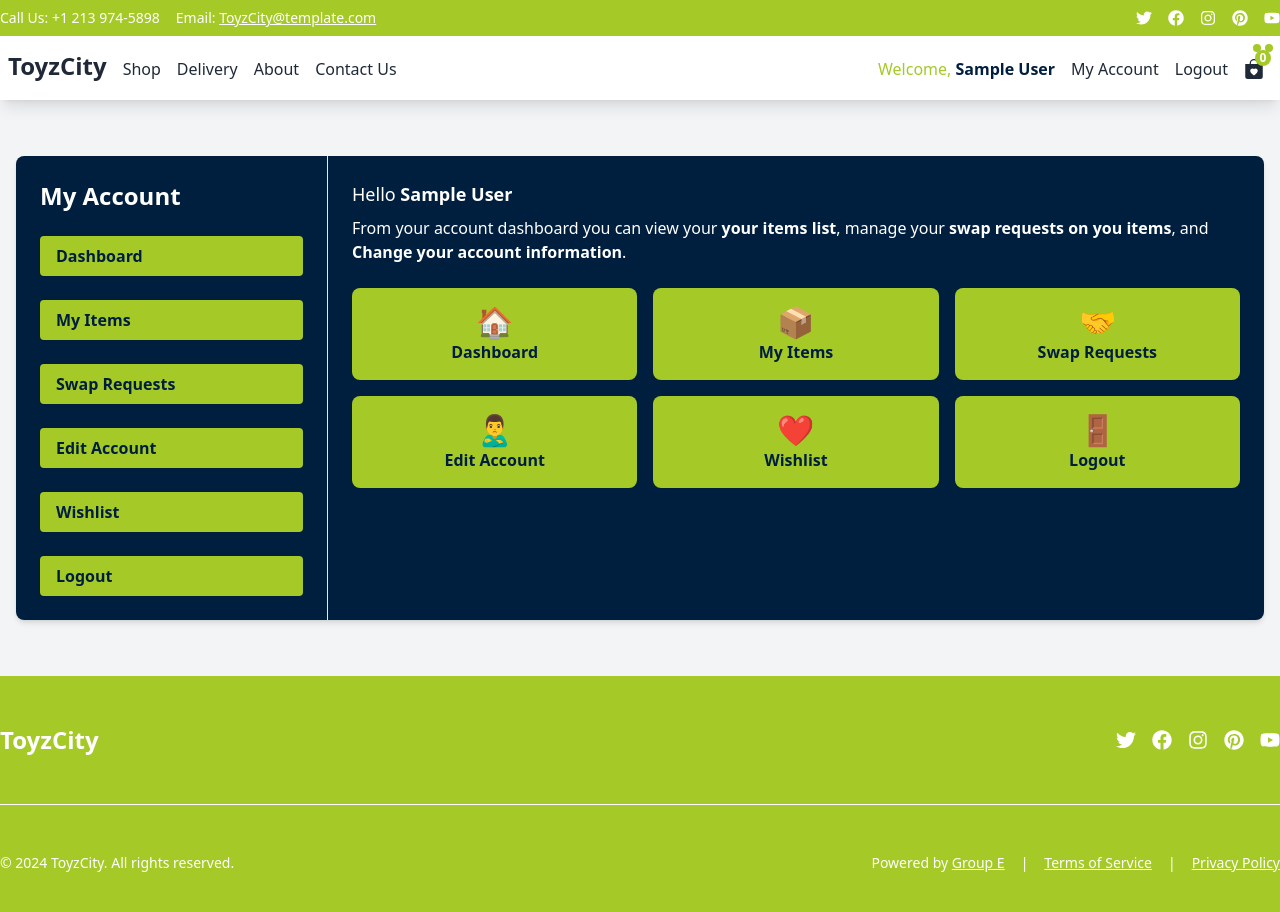
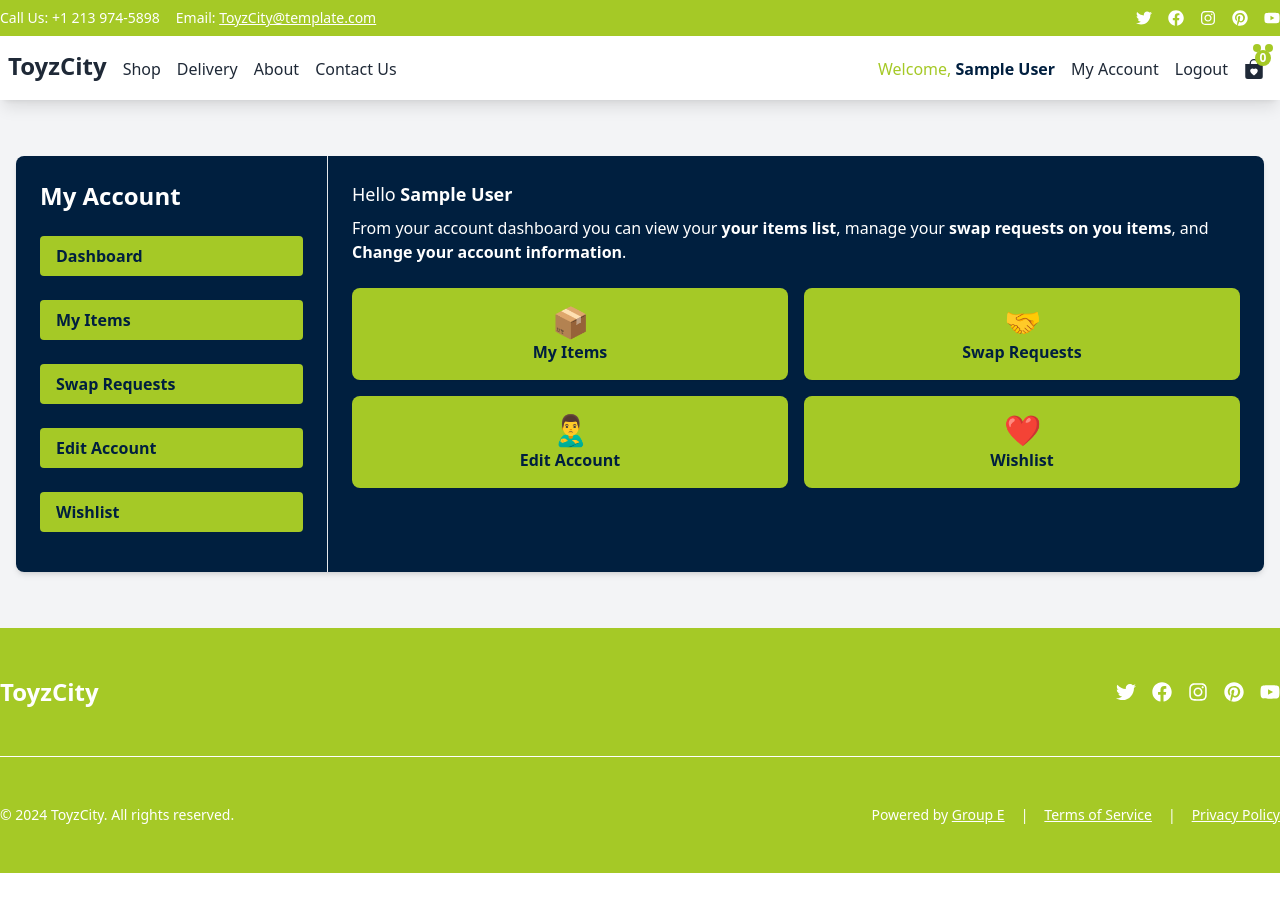
Before and after one commit to ToyTreasures/toy-treasures-frontend, a React (Vite) app: page /my-account in a window 1280 px wide. Shown: the top 912 px of the page. After the commit the page ends 873 px from the top, so only its background shows below. Built offline with nearby package versions, Linux system fonts and the light colour scheme; sample sign-in values are in the browser's storage.

Commit message:
refactor: renamed Profile, UserItems and UserItemCard files to MyAccount, MyItems and MyItemCard

```diff
--- a/src/Layouts/Profile/AccountDetails.jsx
+++ b/src/Layouts/MyAccount/EditAccount.jsx
@@ -45,7 +45,7 @@ const AccountDetails = () => {
 
   return (
     <>
-      <h2 className="text-2xl font-bold mb-6">Account Details</h2>
+      <h2 className="text-2xl font-bold mb-6">Edit Your Account</h2>
       <Formik
         initialValues={initialValues}
         validationSchema={UpdateUserSchema}
--- a/src/Layouts/Profile/UserItems.jsx
+++ b/src/Layouts/MyAccount/MyItems.jsx
@@ -1,9 +1,9 @@
-import UserItemCard from "../../components/UserItemCard";
+import MyItemCard from "../../components/MyItemCard";
 import { useEffect, useState } from "react";
 import itemApiRequests from "../../services/itemApiRequests";
 import { useOutletContext } from "react-router-dom";
 
-const UserItems = () => {
+const MyItems = () => {
   const { user } = useOutletContext();
   const [userItems, setUserItems] = useState([]);
   const [loading, setLoading] = useState(true);
@@ -65,4 +65,4 @@ const UserItems = () => {
     </>
   );
 };
-export default UserItems;
+export default MyItems;
--- a/src/Layouts/Profile/UserDashboard.jsx
+++ b/src/Layouts/MyAccount/UserDashboard.jsx
@@ -2,7 +2,7 @@ import React from "react";
 import { Link, useOutletContext } from "react-router-dom";
 
 const UserDashboard = () => {
-  const { user, handleLogout } = useOutletContext();
+  const { user } = useOutletContext();
 
   return (
     <>
@@ -36,9 +36,8 @@ const UserDashboard = () => {
         </p>
       </div>
 
-      <div className="grid grid-cols-1 sm:grid-cols-2 lg:grid-cols-3 gap-4">
+      <div className="grid grid-cols-1 sm:grid-cols-2 gap-4">
         {[
-          { to: "/my-account/", label: "Dashboard", icon: "🏠" },
           { to: "/my-account/user-items", label: "My Items", icon: "📦" },
           {
             to: "/my-account/swap-requests",
@@ -61,13 +60,6 @@ const UserDashboard = () => {
             <span className="font-bold">{item.label}</span>
           </Link>
         ))}
-        <button
-          onClick={handleLogout}
-          className="flex flex-col items-center p-4 rounded-lg shadow-sm text-center transition duration-150 ease-in-out bg-[--primary-color] text-[--secondary-color] hover:bg-red-400 hover:bg-red-00 hover:shadow-md"
-        >
-          <span className="text-3xl">🚪</span>
-          <span className="font-bold">Logout</span>
-        </button>
       </div>
     </>
   );
--- a/src/Layouts/Navbar.jsx
+++ b/src/Layouts/Navbar.jsx
@@ -26,7 +26,7 @@ const Navbar = () => {
   }, []);
 
   const handleLogout = async () => {
-    await authApiRequests.login(values);
+    await authApiRequests.logout();
     setUser(null);
     localStorageServices.clearTokensAndUser();
   };
--- a/src/Routes.jsx
+++ b/src/Routes.jsx
@@ -3,7 +3,7 @@ import Home from "./pages/Home";
 import Shop from "./pages/Shop";
 import Navbar from "./layouts/Navbar";
 import Footer from "./layouts/Footer";
-import Profile from "./pages/Profile";
+import MyAccount from "./pages/MyAccount";
 import ItemDetails from "./pages/ItemDetails";
 import NotFound from "./pages/NotFound";
 import Register from "./pages/Register";
@@ -13,11 +13,11 @@ import ContactUs from "./pages/ContactUs";
 import About from "./pages/About";
 import SellerContacts from "./pages/SellerContacts";
 import ProtectedRoute from "./components/ProtectedRoute";
-import UserDashboard from "./Layouts/Profile/UserDashboard";
-import AccountDetails from "./Layouts/Profile/AccountDetails";
-import UserItems from "./Layouts/Profile/UserItems";
-import SwapRequests from "./Layouts/Profile/SwapRequests";
-import WishlistSection from "./Layouts/Profile/WishlistSection";
+import UserDashboard from "./Layouts/MyAccount/UserDashboard";
+import EditAccount from "./Layouts/MyAccount/EditAccount";
+import MyItems from "./Layouts/MyAccount/MyItems";
+import SwapRequests from "./Layouts/MyAccount/SwapRequests";
+import WishlistSection from "./Layouts/MyAccount/WishlistSection";
 import Wishlist from "./pages/Wishlist";
 
 const AppRoutes = () => {
@@ -41,7 +41,7 @@ const AppRoutes = () => {
               <>
                 <Navbar />
                 <ProtectedRoute
-                  element={<Profile />}
+                  element={<MyAccount />}
                   isRequiredToLogIn={true}
                 />
                 <Footer />
@@ -49,9 +49,9 @@ const AppRoutes = () => {
             }
           >
             <Route path="" element={<UserDashboard />} />
-            <Route path="user-items" element={<UserItems />} />
+            <Route path="user-items" element={<MyItems />} />
             <Route path="swap-requests" element={<SwapRequests />} />
-            <Route path="edit-account" element={<AccountDetails />} />
+            <Route path="edit-account" element={<EditAccount />} />
             <Route path="wishlist" element={<WishlistSection />} />
           </Route>
           <Route
--- a/src/pages/Profile.jsx
+++ b/src/pages/MyAccount.jsx
@@ -7,7 +7,7 @@ const ProfilePage = () => {
   const { user, setUser } = useUserContext();
 
   const handleLogout = async () => {
-    await authApiRequests.login(values);
+    await authApiRequests.logout();
     setUser(null);
     localStorageServices.clearTokensAndUser();
   };
@@ -49,12 +49,6 @@ const ProfilePage = () => {
                     </NavLink>
                   </div>
                 ))}
-                <button
-                  onClick={handleLogout}
-                  className="md:text-start block w-full py-2 px-4 font-bold rounded transition duration-150 ease-in-out  bg-[--primary-color]  hover:bg-[--secondary-color] hover:bg-red-400 hover:text-[--secondary-color]"
-                >
-                  Logout
-                </button>
               </nav>
             </div>
             <div className="md:w-3/4 p-6 bg-[--secondary-color] text-white">
--- a/src/services/shopService.js
+++ /dev/null
@@ -1,34 +0,0 @@
-import itemApiRequests from "../services/itemApiRequests";
-
-export const getCurrentFilters = (search, minPrice, maxPrice, buy, swap, conditions, address) => {
-  const filters = [];
-
-  if (minPrice) filters.push(`minPrice-${minPrice}`);
-  if (maxPrice) filters.push(`maxPrice-${maxPrice}`);
-  if (buy && !swap) filters.push("swap-false");
-  if (swap && !buy) filters.push("swap-true");
-
-  const selectedConditions = Object.keys(conditions)
-    .filter((key) => conditions[key])
-    .join(",");
-  if (selectedConditions) filters.push(`condition-${selectedConditions}`);
-  if (address) filters.push(`address-${address}`);
-
-  return filters;
-};
-
-export const fetchFilteredItems = async (search, filters, currentPage, itemsPerPage) => {
-  const queryParams =
-    search || filters.length
-      ? `?${search ? `search=${search}&` : ""}${
-          filters.length ? `filters=${filters.join("--")}&` : ""
-        }page=${currentPage}&limit=${itemsPerPage}`
-      : `?page=${currentPage}&limit=${itemsPerPage}`;
-
-  try {
-    const response = await itemApiRequests.getAllItems(queryParams);
-    return response;
-  } catch (err) {
-    throw new Error(err.message || "Unknown error");
-  }
-};
--- a/src/services/userApiRequests.js
+++ b/src/services/userApiRequests.js
@@ -14,17 +14,17 @@ class Userervice {
   }
 
   async getAllUsers() {
-    const res = await api.get("/");
+    const res = await this.api.get("/");
     return res.data;
   }
 
   async getUserById(id) {
-    const res = await api.get(`/${id}`);
+    const res = await this.api.get(`/${id}`);
     return res.data;
   }
 
   async updateUser(id, data) {
-    const res = await api.patch(`/${id}`, data);
+    const res = await this.api.patch(`/${id}`, data);
     return res.data;
   }
 }
```
Also changed, not shown: src/Layouts/MyAccount/SwapRequests.jsx (renamed from src/Layouts/Profile/SwapRequests.jsx), src/Layouts/MyAccount/WishlistSection.jsx (renamed from src/Layouts/Profile/WishlistSection.jsx), src/components/MyItemCard.jsx (renamed from src/components/UserItemCard.jsx).
